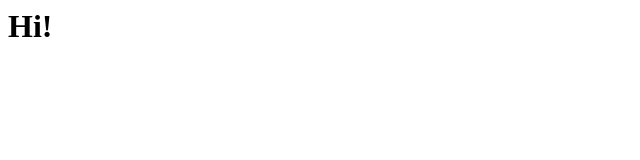
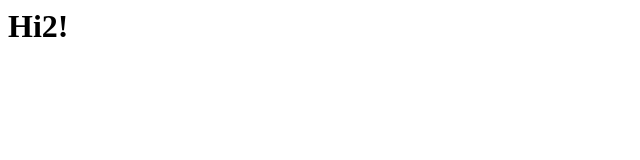
Before and after one commit to rudracodeshere/autodeploy, a plain HTML site: page index.html in a window 1280 px wide. Shown: the full height of the page, 0-640 px from the left. Drawn offline with Linux system fonts and the light colour scheme.

Commit message:
deploy: 772f288d53773c066a046c3d09e9d1cd57c0c636

```diff
--- a/index.html
+++ b/index.html
@@ -1 +1 @@
-<h1>Hi!</h1>
+<h1>Hi2!</h1>
```
